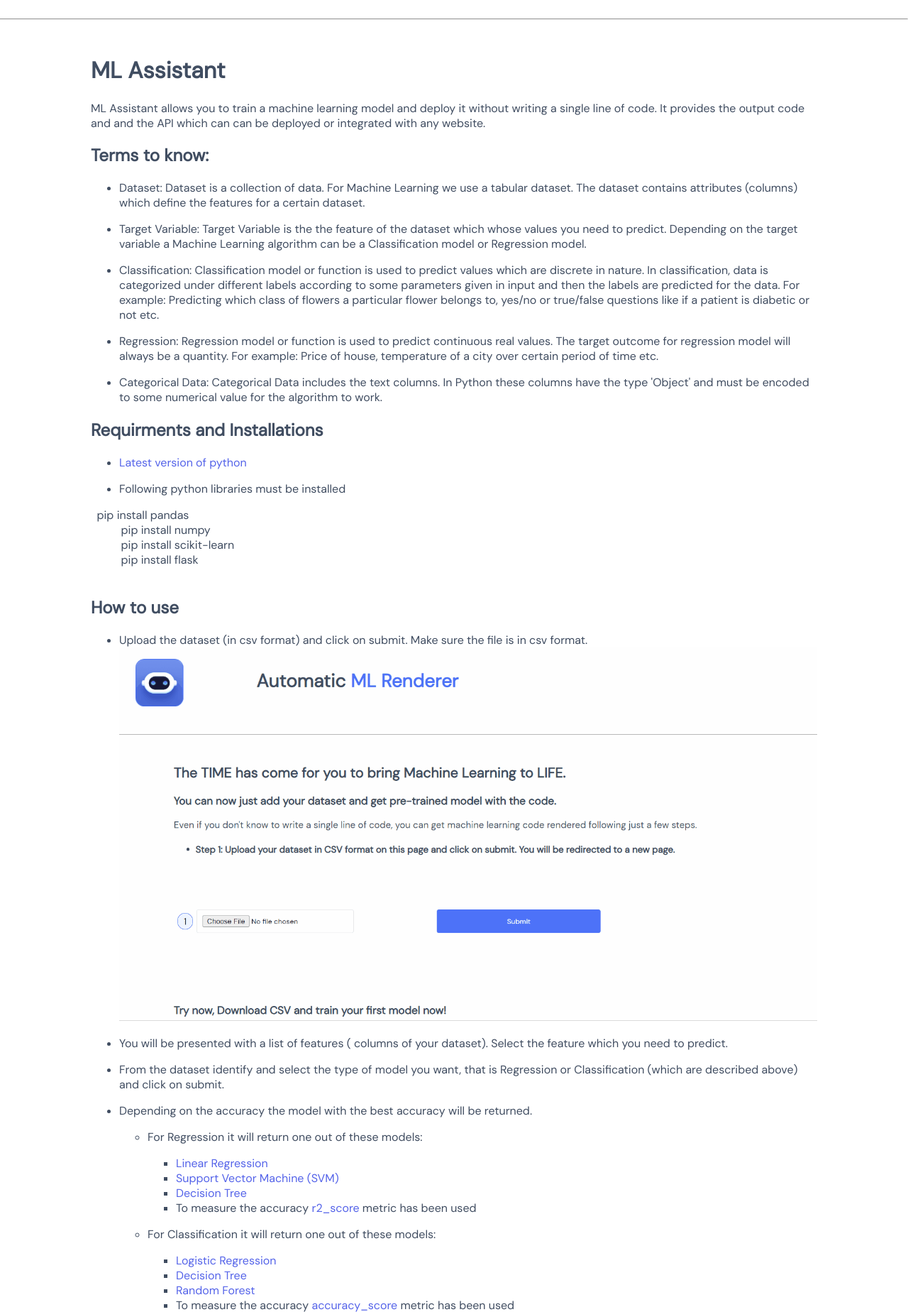
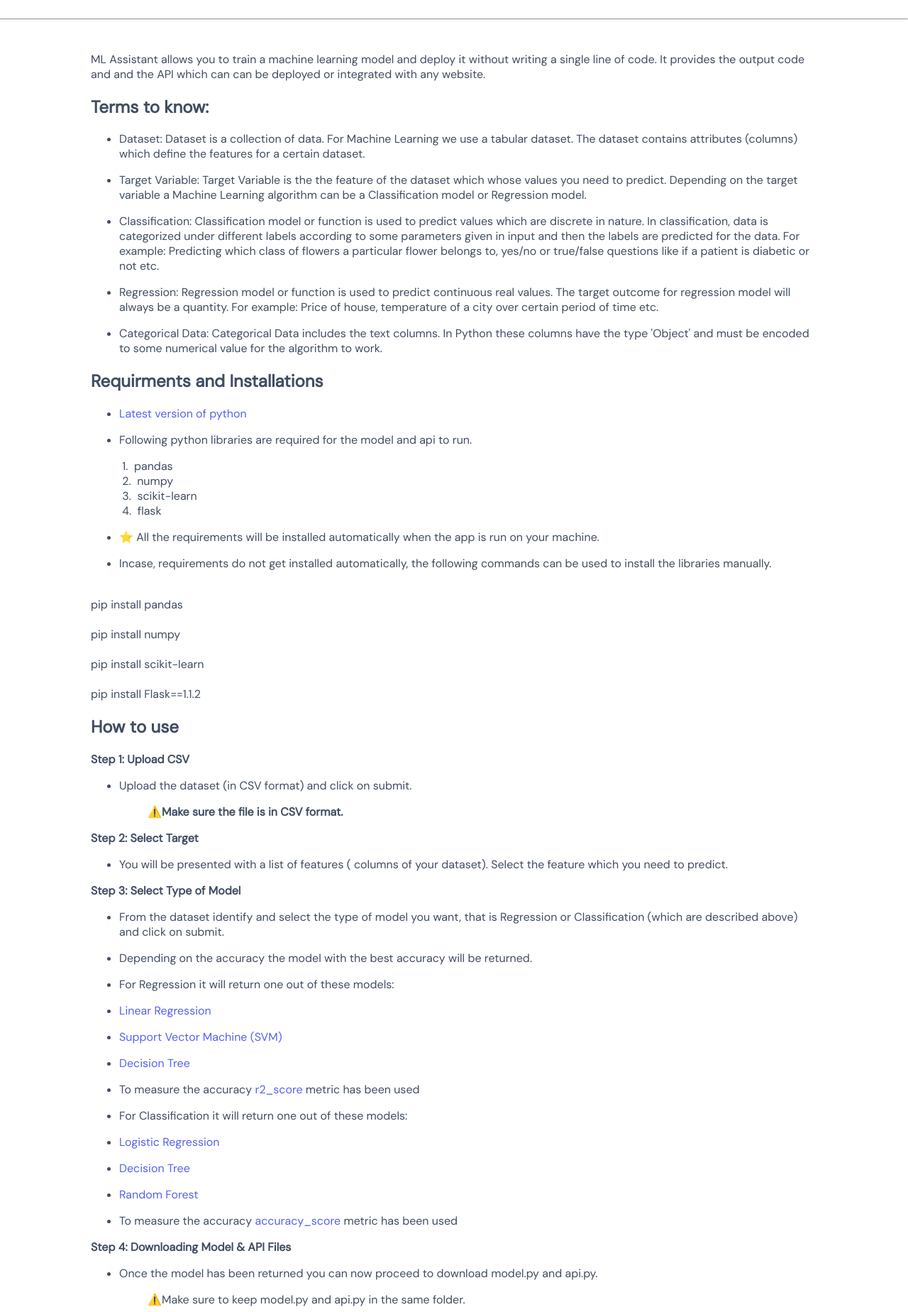
Before and after one commit to AviralJ58/ml-assistant, a Flask app: page /documentation/ in a window 1280 px wide. Shown: the part 150-1998 px from the top of the page at 71% size. Run offline with Flask 2, Linux system fonts and the light colour scheme.

Commit message:
add: documentation.html

```diff
--- a/templates/documentation.html
+++ b/templates/documentation.html
@@ -25,79 +25,142 @@
     <hr class='divider'>
     <br>
     <div class="desc">
-        <h1 id="ml-assistant">ML Assistant</h1>
         <p>ML Assistant allows you to train a machine learning model and deploy it without writing a single line of code. It provides the output code and and the API which can can be deployed or integrated with any website.</p>
 <h2 id="terms-to-know-">Terms to know:</h2>
 <ul>
-        <li><p>Dataset: Dataset is a collection of data. For Machine Learning we use a tabular dataset. The dataset contains attributes (columns) which define the features for a certain dataset.</p>
-        </li>
-        <li><p>Target Variable: Target Variable is the the feature of the dataset which whose values you need to predict. Depending on the target variable a Machine Learning algorithm can be a Classification model or Regression model.</p>
-        </li>
-        <li><p>Classification: Classification model or function is used to predict values which are discrete in nature.  In classification, data is categorized under different labels according to some parameters given in input and then the labels are predicted for the data. For example: Predicting which class of flowers a particular flower belongs to, yes/no or true/false questions like if a patient is diabetic or not etc.</p>
-        </li>
-        <li><p>Regression: Regression model or function is used to predict continuous real values. The target outcome for regression model will always be a quantity. For example: Price of house, temperature of a city over certain period of time etc.</p>
-        </li>
-        <li><p>Categorical Data: Categorical Data includes the text columns. In Python these columns have the type &#39;Object&#39; and must be encoded to some numerical value for the algorithm to work.</p></li>
+<li>Dataset: Dataset is a collection of data. For Machine Learning we use a tabular dataset. The dataset contains attributes (columns) which define the features for a certain dataset.</li>
+</ul>
+<ul>
+<li>Target Variable: Target Variable is the the feature of the dataset which whose values you need to predict. Depending on the target variable a Machine Learning algorithm can be a Classification model or Regression model.</li>
+</ul>
+<ul>
+<li>Classification: Classification model or function is used to predict values which are discrete in nature. In classification, data is categorized under different labels according to some parameters given in input and then the labels are predicted for the data. For example: Predicting which class of flowers a particular flower belongs to, yes/no or true/false questions like if a patient is diabetic or not etc.</li>
+</ul>
+<ul>
+<li>Regression: Regression model or function is used to predict continuous real values. The target outcome for regression model will always be a quantity. For example: Price of house, temperature of a city over certain period of time etc.</li>
+</ul>
+<ul>
+<li>Categorical Data: Categorical Data includes the text columns. In Python these columns have the type &#39;Object&#39; and must be encoded to some numerical value for the algorithm to work.</li>
 </ul>
 <h2 id="requirments-and-installations">Requirments and Installations</h2>
 <ul>
+<li><p><a href="https://www.python.org/downloads/">Latest version of python</a></p>
 </li>
-        <li><p><a href="https://www.python.org/downloads/">Latest version of python</a> </p>
+<li><p>Following python libraries are required for the model and api to run.</p>
+<pre><code> 1. <span class="ruby"> pandas
+</span> 2. <span class="ruby"> numpy
+</span> 3. <span class="ruby"> scikit-learn
+</span> 4. <span class="ruby"> flask</span>
+</code></pre></li>
+<li><p>⭐ All the requirements will be installed automatically when the app is run on your machine.</p>
 </li>
-        <li>Following python libraries must be installed</li>
+<li>Incase, requirements do not get installed automatically, the following commands can be used to install the libraries manually.</li>
 </ul>
-        <pre><code class="lang-bash">  pip <span class="hljs-keyword">install </span>pandas
+<pre><code class="lang-bash">
+pip <span class="hljs-keyword">install </span>pandas
+
 pip <span class="hljs-keyword">install </span>numpy
+
 pip <span class="hljs-keyword">install </span><span class="hljs-keyword">scikit-learn
-        </span>  pip <span class="hljs-keyword">install </span>flask
+</span>
+pip <span class="hljs-keyword">install </span>Flask==<span class="hljs-number">1</span>.<span class="hljs-number">1</span>.<span class="hljs-number">2</span>
 </code></pre>
 <h2 id="how-to-use">How to use</h2>
+<p><strong>Step 1: Upload CSV</strong></p>
 <ul>
-        <li>Upload the dataset (in csv format) and click on submit. Make sure the file is in csv format.
-        <img src="../static/submit_gif.gif" width=100%></li>
-        <li><p>You will be presented with a list of features ( columns of your dataset). Select the feature which you need to predict.</p>
+<li>Upload the dataset (in CSV format) and click on submit. <blockquote>
+<p>⚠️<strong>Make sure the file is in CSV format.</strong></p>
+</blockquote>
 </li>
-        <li><p>From the dataset identify and select the type of model you want, that is Regression or Classification (which are described above) and click on submit.</p>
+</ul>
+
+<p><strong>Step 2:  Select Target</strong></p>
+<ul>
+<li>You will be presented with a list of features ( columns of your dataset). Select the feature which you need to predict.</li>
+</ul>
+<p><strong>Step 3:  Select Type of Model</strong></p>
+<ul>
+<li>From the dataset identify and select the type of model you want, that is Regression or Classification (which are described above) and click on submit.</li>
+</ul>
+<ul>
+<li>Depending on the accuracy the model with the best accuracy will be returned.</li>
+</ul>
+<ul>
+<li>For Regression it will return one out of these models:</li>
+</ul>
+<ul>
+<li><p><a href="https://scikit-learn.org/stable/modules/generated/sklearn.linear_model.LinearRegression.html">Linear Regression</a></p>
 </li>
-        <li><p>Depending on the accuracy the model with the best accuracy will be returned.</p>
+<li><p><a href="https://scikit-learn.org/stable/modules/generated/sklearn.svm.SVR.html">Support Vector Machine (SVM)</a></p>
+</li>
+<li><p><a href="https://scikit-learn.org/stable/modules/generated/sklearn.tree.DecisionTreeRegressor.html">Decision Tree</a></p>
+</li>
+<li><p>To measure the accuracy <a href="https://scikit-learn.org/stable/modules/generated/sklearn.metrics.r2_score.html">r2_score</a> metric has been used</p>
+</li>
+</ul>
 <ul>
-        <li><p>For Regression it will return one out of these models:</p>
+<li><p>For Classification it will return one out of these models:</p>
+</li>
+<li><p><a href="https://scikit-learn.org/stable/modules/generated/sklearn.linear_model.LogisticRegression.html">Logistic Regression</a></p>
+</li>
+<li><p><a href="https://scikit-learn.org/stable/modules/generated/sklearn.tree.DecisionTreeClassifier.html">Decision Tree</a></p>
+</li>
+<li><p><a href="https://scikit-learn.org/stable/modules/generated/sklearn.ensemble.RandomForestClassifier.html">Random Forest</a></p>
+</li>
+<li><p>To measure the accuracy <a href="https://scikit-learn.org/stable/modules/generated/sklearn.metrics.accuracy_score.html">accuracy_score</a> metric has been used</p>
+</li>
+</ul>
+
+<p><strong>Step 4:  Downloading Model &amp; API Files</strong></p>
 <ul>
-        <li><a href="https://scikit-learn.org/stable/modules/generated/sklearn.linear_model.LinearRegression.html">Linear Regression</a></li>
-        <li><a href="https://scikit-learn.org/stable/modules/generated/sklearn.svm.SVR.html">Support Vector Machine (SVM)</a></li>
-        <li><a href="https://scikit-learn.org/stable/modules/generated/sklearn.tree.DecisionTreeRegressor.html">Decision Tree</a></li>
-        <li>To measure the accuracy <a href="https://scikit-learn.org/stable/modules/generated/sklearn.metrics.r2_score.html">r2_score</a> metric has been used</li>
+<li>Once the model has been returned you can now proceed to download <code>model.py</code> and <code>api.py</code>. <blockquote>
+<p>⚠️Make sure to keep <code>model.py</code> and <code>api.py</code> in the same folder.</p>
+</blockquote>
+</li>
 </ul>
+
+<ul>
+<li><p>Run <code>model.py</code> Certain files will be downloaded in the same folder as follows:</p>
 </li>
-        <li><p>For Classification it will return one out of these models:</p>
+<li><p><code>model.pkl</code></p>
+</li>
+<li><p><code>scaler.pkl</code></p>
+</li>
+<li><p><code>x_encoder.pkl</code> (If there are attributes with categorical values. If there are are more than one multiple files will be downloaded)</p>
+</li>
+<li><p><code>y_encoder.pkl</code> (If the target variable has categorical data)</p>
+</li>
+</ul>
+
+<blockquote>
+<p>⚠️ Do not delete these files. It is important that these files are present in the same folder.</p>
+</blockquote>
+<p>  <strong>Step 5:  Run Flask server &amp; API</strong></p>
 <ul>
-        <li><a href="https://scikit-learn.org/stable/modules/generated/sklearn.linear_model.LogisticRegression.html">Logistic Regression</a></li>
-        <li><a href="https://scikit-learn.org/stable/modules/generated/sklearn.tree.DecisionTreeClassifier.html">Decision Tree</a></li>
-        <li><a href="https://scikit-learn.org/stable/modules/generated/sklearn.ensemble.RandomForestClassifier.html">Random Forest</a></li>
-        <li>To measure the accuracy <a href="https://scikit-learn.org/stable/modules/generated/sklearn.metrics.accuracy_score.html">accuracy_score</a> metric has been used
-        <img src="../static/model_gif.gif" alt="model" width=100%></li>
+<li>Run <code>model.py</code> to install requirements and train the model on your machine by entering the following command in your terminal</li>
+</ul>
+<pre><code class="lang-bash"><span class="hljs-keyword">python</span> model.<span class="hljs-keyword">py</span>
+</code></pre>
+<blockquote>
+<p>⚠️Incase of an error refer <a href="#requirments-and-installations">Requirements and Installations</a></p>
+</blockquote>
+<ul>
+<li><ul>
+<li>Run <code>api.py</code> to start a flask server on your machine by entering the following command in your terminal. A sample JSON <code>data.json</code> will also be created.</li>
 </ul>
 </li>
 </ul>
-        </li>
-        <li>Once the model has been returned you can now proceed to download <code>output.py</code> and <code>api.py</code>. Make sure to keep <code>output.py</code> and <code>api.py</code> in the same folder.
-        <img src="../static/download_gif.gif" alt="download" width=100%>  </li>
-        <li><p>Run <code>output.py</code> Certain files will be downloaded in the same folder as follows: </p>
+<pre><code class="lang-bash"><span class="hljs-keyword">python</span> api.<span class="hljs-keyword">py</span>
+</code></pre>
 <ul>
-        <li><code>model.pkl</code></li>
-        <li><code>scaler.pkl</code></li>
-        <li><code>x_encoder.pkl</code> (If there are attributes with categorical values. If there are are more than one multiple files will be downloaded)</li>
-        <li><code>y_encoder.pkl</code> (If the target variable has categorical data)
-        <img src="../static/working_gif.gif" alt="working" width=100%></li>
+<li><p>A flask server will be started in your local host machine</p>
+<p><strong>Step 6:  Testing API</strong></p>
+<ul>
+<li>You can test API on the <code>http://127.0.0.1:5000/predict_api</code> route <code>POST</code> request</li>
 </ul>
 </li>
 </ul>
-        <blockquote>
-        <p>⚠️ Do not delete these files. It is important that these files are present in the same folder.</p>
-        </blockquote>
-        <ul>
-        <li>Run <code>api.py</code>.</li>
-        </ul>
+
     </div>
 
     <footer class="footer" id="index_footer">
```
Lines whose indentation alone changed are shown as unchanged.
